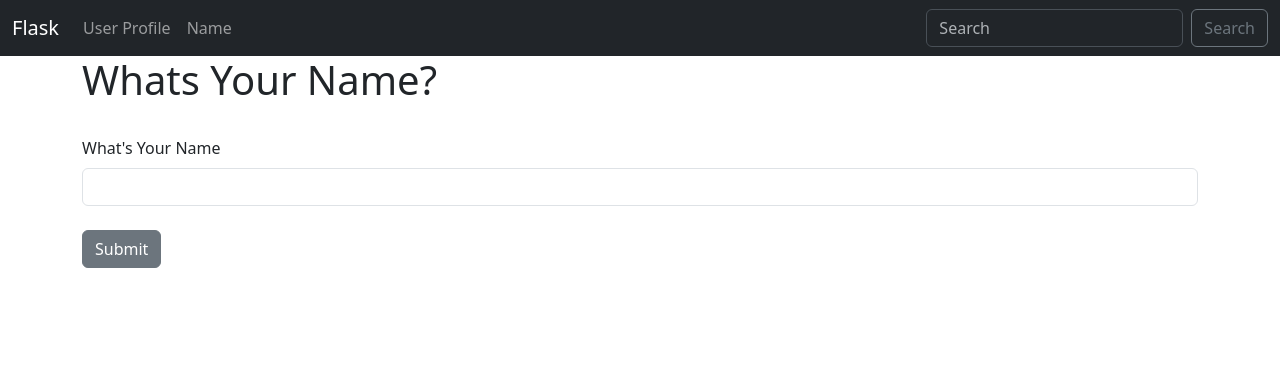
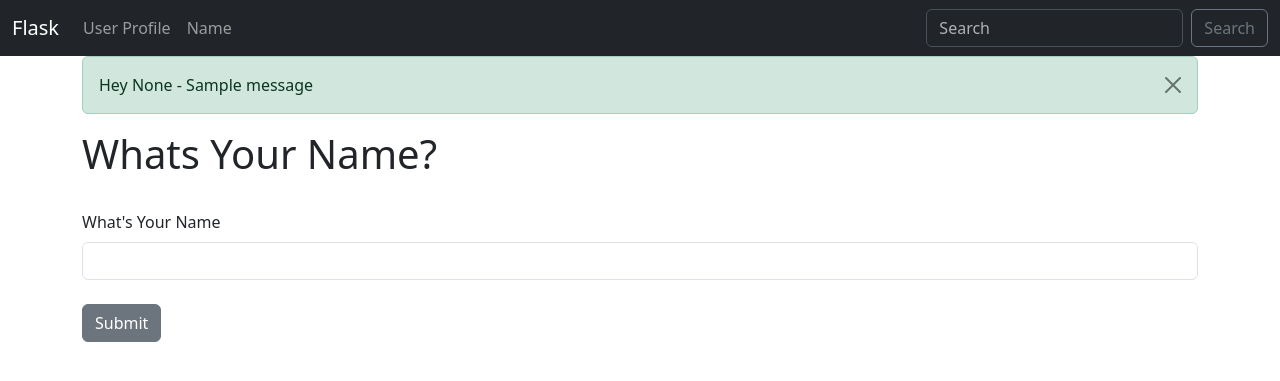
Before and after one commit to FreitasLucasM/FlaskStudies, a Flask app: page /name in a window 1280 px wide. Shown: the top 381 px of the page. Run offline with Flask 2, Linux system fonts and the light colour scheme; one stand-in notice (Sample message) is shown.

Commit message:
flash messages

```diff
--- a/main.py
+++ b/main.py
@@ -1,4 +1,4 @@
-from flask import Flask, render_template
+from flask import Flask, render_template, flash
 from flask_wtf import FlaskForm
 from wtforms import StringField, SubmitField
 from wtforms.validators import DataRequired
@@ -34,6 +34,7 @@ def name():
     if form.validate_on_submit():
        name = form.name.data
        form.name.data = ''
+       flash("Form Submitted Sucessfully")
 
     return render_template('name.html',
     name = name,
--- a/templates/name.html
+++ b/templates/name.html
@@ -1,6 +1,18 @@
 {% extends "base.html" %}{% block content %}
+
 <div>
-  {% if name %}
+  {% for message in get_flashed_messages() %}
+  <div class="alert alert-success alert-dismissible fade show" role="alert">
+    Hey {{ name }} - {{ message }}
+    <button
+      type="button"
+      class="btn-close"
+      data-bs-dismiss="alert"
+      aria-label="Close"
+    ></button>
+  </div>
+
+  {% endfor %} {% if name %}
   <h1>Hello {{ name }} !!</h1>
   {% else %}
   <h1>Whats Your Name?</h1>
```
